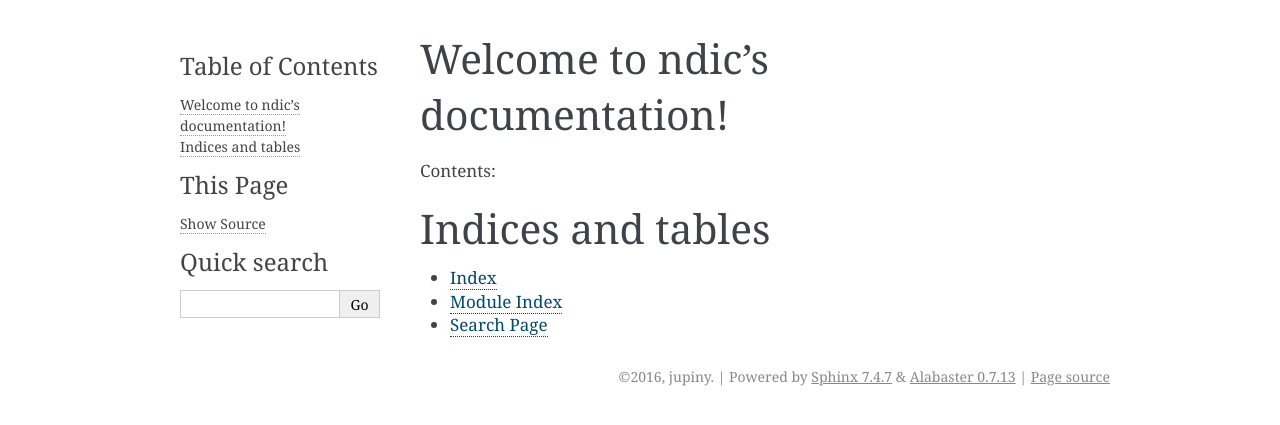
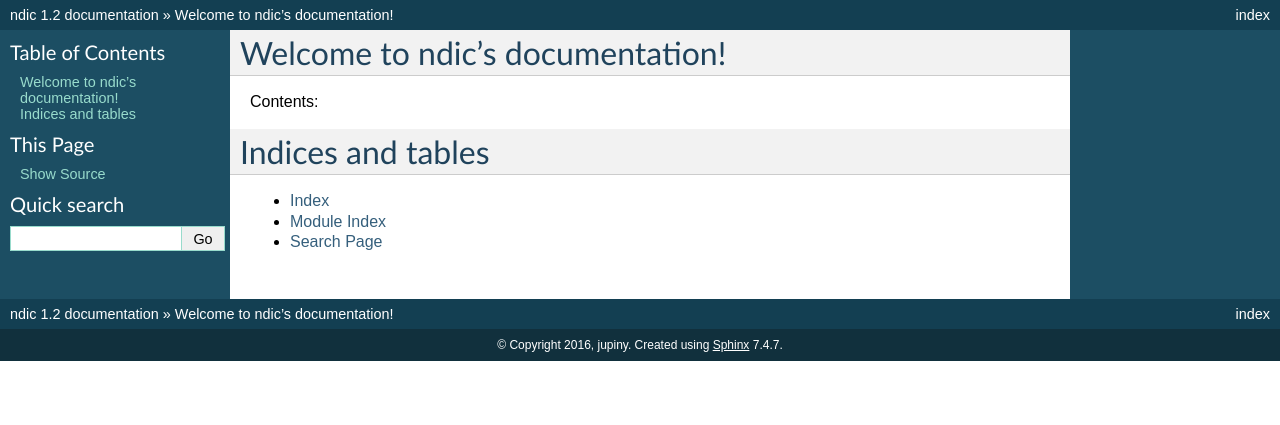
Before and after one commit to jupiny/ndic, a Sphinx documentation site: the page built from docs/index.rst, in a window 1280 px wide. Shown: the top 425 px of the page. Built offline with Sphinx 7.4.7, drawn with Linux system fonts in a browser that asks for light colours; some of the changed lines change nothing that is shown.

Commit message:
update docs settings: change html theme, "alabaster" => "default"

```diff
--- a/docs/conf.py
+++ b/docs/conf.py
@@ -131,7 +131,8 @@ todo_include_todos = True
 # The theme to use for HTML and HTML Help pages.  See the documentation for
 # a list of builtin themes.
 #
-html_theme = 'alabaster'
+# html_theme = 'alabaster'
+html_theme = 'default'
 
 # Theme options are theme-specific and customize the look and feel of a theme
 # further.  For a list of options available for each theme, see the
@@ -329,8 +330,8 @@ man_pages = [
 #  dir menu entry, description, category)
 texinfo_documents = [
     (master_doc, 'ndic', 'ndic Documentation',
-     author, 'ndic', 'One line description of project.',
-     'Miscellaneous'),
+     author, 'ndic', 'Python package for NAVER English-Korean and Korean-English dictionaries',
+     'Dictionary'),
 ]
 
 # Documents to append as an appendix to all manuals.
```
